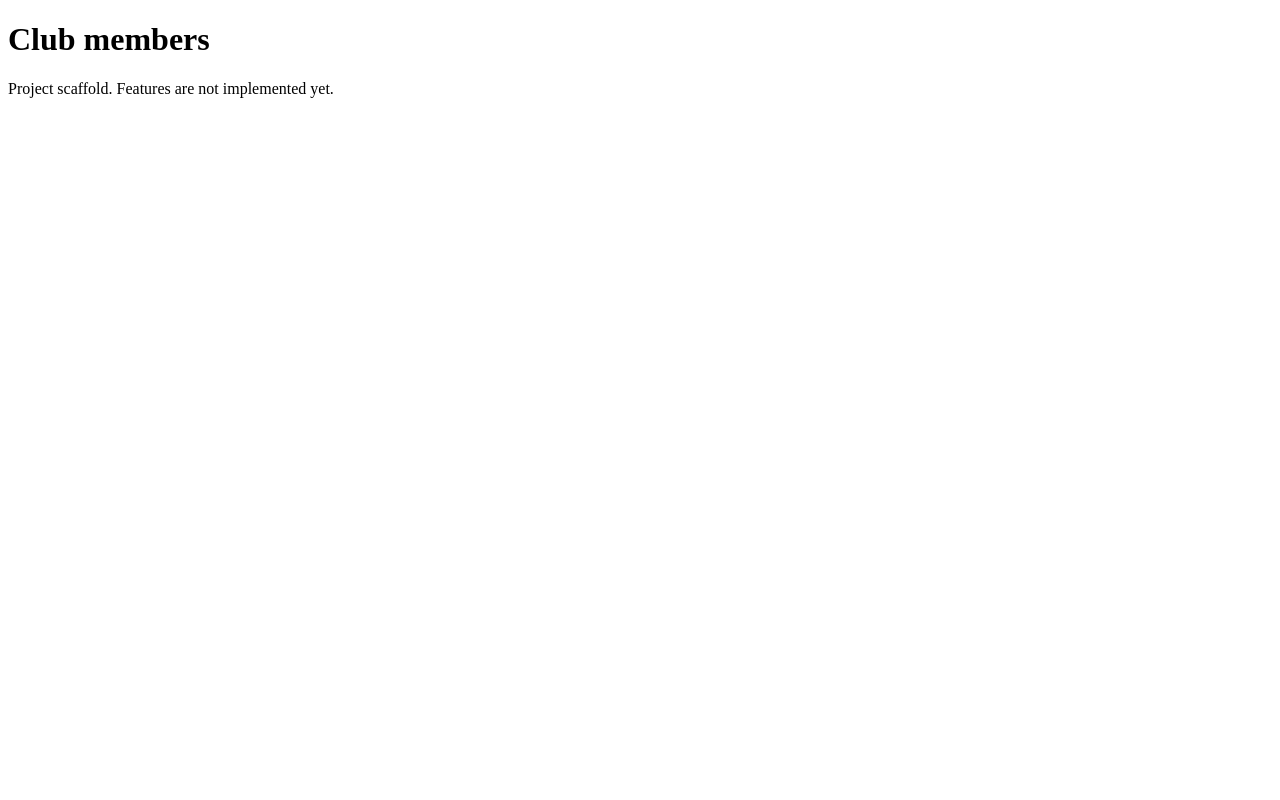
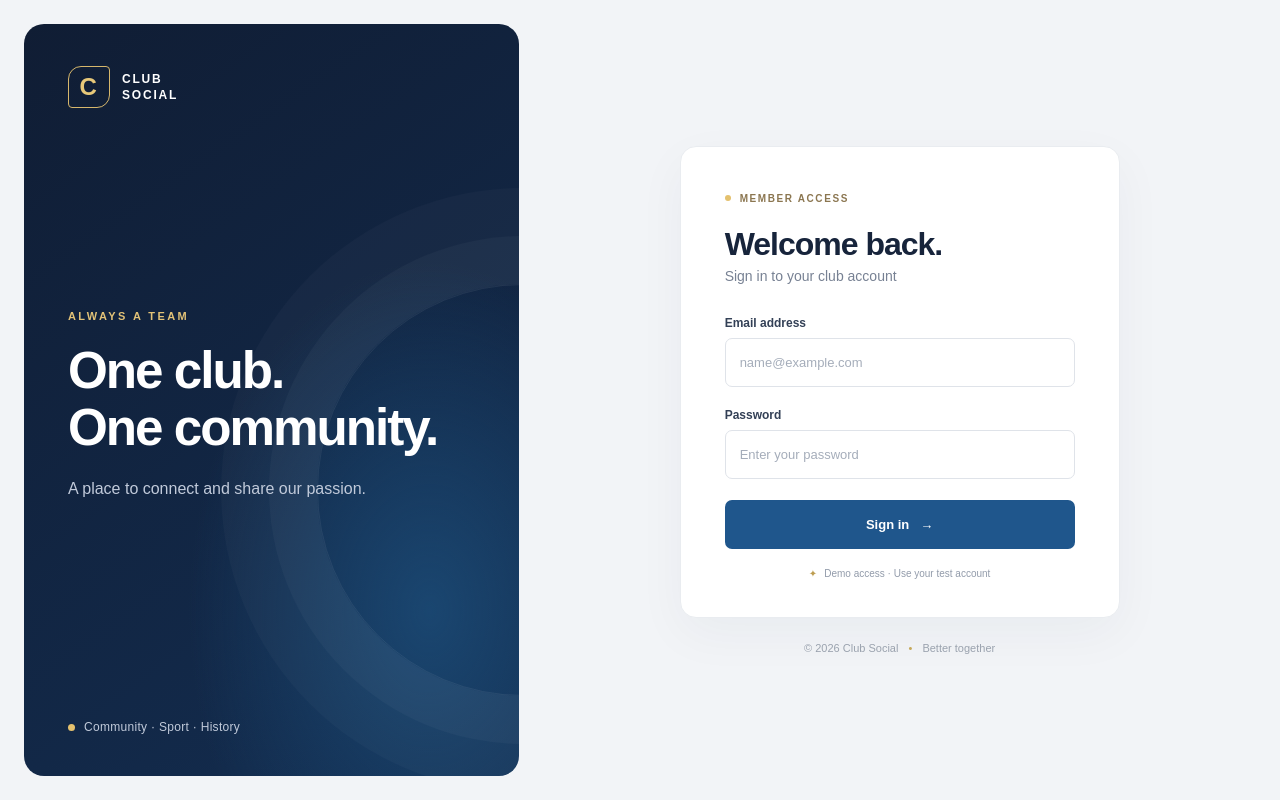
Before and after one commit to Joako-G/ProyectoCAI2, a React (Vite) app in the folder frontend/: page / in a window 1280 px wide. Built offline with nearby package versions, Linux system fonts and the light colour scheme.

Commit message:
feat(auth): add responsive demo login

```diff
--- a/frontend/src/App.tsx
+++ b/frontend/src/App.tsx
@@ -1,8 +1,83 @@
+import { FormEvent, useState } from 'react';
+import './app.css';
+
+interface LoginUser {
+  id: string;
+  name: string;
+  email: string;
+  role: string;
+}
+
+type LoginState = 'idle' | 'pending' | 'error' | 'success';
+
 export function App() {
+  const [email, setEmail] = useState('');
+  const [password, setPassword] = useState('');
+  const [state, setState] = useState<LoginState>('idle');
+  const [user, setUser] = useState<LoginUser | null>(null);
+
+  async function handleSubmit(event: FormEvent<HTMLFormElement>) {
+    event.preventDefault();
+    setState('pending');
+    setUser(null);
+    try {
+      const response = await fetch('/auth/login', {
+        method: 'POST',
+        headers: { 'Content-Type': 'application/json' },
+        body: JSON.stringify({ email, password }),
+      });
+      if (!response.ok) throw new Error('Login failed');
+      const result = (await response.json()) as { user: LoginUser };
+      setUser(result.user);
+      setPassword('');
+      setState('success');
+    } catch {
+      setState('error');
+    }
+  }
+
   return (
-    <main>
-      <h1>Club members</h1>
-      <p>Project scaffold. Features are not implemented yet.</p>
+    <main className="login-shell">
+      <aside className="brand-panel" aria-label="Club Social">
+        <div className="brand-lockup">
+          <span className="brand-mark" aria-hidden="true">C</span>
+          <span>CLUB<br />SOCIAL</span>
+        </div>
+        <div className="brand-message">
+          <span className="eyebrow">ALWAYS A TEAM</span>
+          <h1>One club.<br />One community.</h1>
+          <p>A place to connect and share our passion.</p>
+        </div>
+        <div className="brand-footer"><span className="gold-dot" /> Community · Sport · History</div>
+      </aside>
+
+      <section className="form-panel" aria-labelledby="login-title">
+        <div className="mobile-brand"><span className="brand-mark" aria-hidden="true">C</span> CLUB SOCIAL</div>
+        <div className="login-card">
+          <div className="card-kicker"><span /> MEMBER ACCESS</div>
+          <h2 id="login-title">Welcome back.</h2>
+          <p className="intro">Sign in to your club account</p>
+
+          {state === 'success' && user ? (
+            <div className="feedback success" role="status" aria-live="polite">
+              <span className="feedback-icon" aria-hidden="true">✓</span>
+              <div><strong>Welcome, {user.name}!</strong><p>You are signed in as {user.role}.</p></div>
+            </div>
+          ) : (
+            <form onSubmit={handleSubmit}>
+              <label htmlFor="email">Email address</label>
+              <input id="email" name="email" type="email" autoComplete="username" placeholder="name@example.com" required value={email} onChange={(event) => setEmail(event.target.value)} disabled={state === 'pending'} />
+              <label htmlFor="password">Password</label>
+              <input id="password" name="password" type="password" autoComplete="current-password" placeholder="Enter your password" required value={password} onChange={(event) => setPassword(event.target.value)} disabled={state === 'pending'} />
+              {state === 'error' && <p className="feedback error" role="alert">We could not sign you in. Check your details and try again.</p>}
+              <button type="submit" disabled={state === 'pending'}>{state === 'pending' ? <><span className="spinner" aria-hidden="true" />Signing in…</> : <>Sign in <span aria-hidden="true">→</span></>}</button>
+              <p className="demo-note"><span aria-hidden="true">✦</span> Demo access · Use your test account</p>
+            </form>
+          )}
+          {state === 'success' && <button className="secondary-button" onClick={() => { setState('idle'); setUser(null); }}>Back to sign in</button>}
+        </div>
+        <footer className="form-footer">© 2026 Club Social <span>•</span> Better together</footer>
+      </section>
     </main>
   );
 }
--- /dev/null
+++ b/frontend/src/app.css
@@ -0,0 +1,56 @@
+:root { font-family: Arial, sans-serif; color: #18253c; background: #f2f4f7; font-synthesis: none; text-rendering: optimizeLegibility; }
+* { box-sizing: border-box; }
+body { margin: 0; min-width: 320px; min-height: 100vh; }
+button, input { font: inherit; }
+.login-shell { min-height: 100vh; display: grid; grid-template-columns: minmax(300px, 0.82fr) 1.18fr; padding: 24px; gap: 24px; }
+.brand-panel { position: relative; display: flex; flex-direction: column; justify-content: space-between; min-height: calc(100vh - 48px); overflow: hidden; padding: 42px 44px; border-radius: 20px; color: white; background: radial-gradient(ellipse at 82% 78%, #1a4670 0, transparent 42%), linear-gradient(145deg, #101d34, #132d50); }
+.brand-panel::after { content: ''; position: absolute; width: 410px; height: 410px; border: 1px solid #ffffff12; border-radius: 50%; right: -210px; bottom: 80px; box-shadow: 0 0 0 48px #ffffff08, 0 0 0 96px #ffffff06; }
+.brand-lockup, .mobile-brand { display: flex; align-items: center; gap: 12px; font-weight: 800; font-size: 12px; letter-spacing: 1.8px; line-height: 1.35; }
+.brand-mark { display: grid; place-items: center; width: 42px; height: 42px; border: 1px solid #d6b76c; border-radius: 13px 4px 13px 4px; color: #e7c879; font: 800 24px Arial, sans-serif; }
+.brand-message { position: relative; z-index: 1; max-width: 430px; margin-top: -20px; }
+.eyebrow { color: #e2c277; font-size: 11px; letter-spacing: 2.4px; font-weight: 700; }
+.brand-message h1 { margin: 18px 0; font: 700 clamp(38px, 4vw, 58px)/1.12 Arial, sans-serif; letter-spacing: -2px; }
+.brand-message p { max-width: 330px; margin: 0; color: #c1cada; font-size: 16px; line-height: 1.7; }
+.brand-footer { display: flex; align-items: center; gap: 9px; color: #c1cada; font-size: 12px; letter-spacing: .3px; }
+.gold-dot, .card-kicker span { width: 7px; height: 7px; border-radius: 50%; background: #e4c16e; }
+.form-panel { display: flex; flex-direction: column; align-items: center; justify-content: center; padding: 36px 5vw; }
+.login-card { width: min(100%, 440px); padding: 46px 44px 38px; border: 1px solid #e9ecf0; border-radius: 16px; background: white; box-shadow: 0 16px 50px #15243b0b; }
+.card-kicker { display: flex; align-items: center; gap: 9px; color: #8b7650; font-size: 10px; font-weight: 700; letter-spacing: 1.6px; }
+.card-kicker span { width: 6px; height: 6px; }
+.login-card h2 { margin: 21px 0 5px; font: 800 32px/1.2 Arial, sans-serif; letter-spacing: -1px; color: #17243b; }
+.intro { margin: 0 0 32px; color: #778193; font-size: 14px; }
+form { display: flex; flex-direction: column; }
+form label { margin: 0 0 8px; color: #334056; font-size: 12px; font-weight: 700; }
+form input { height: 49px; width: 100%; margin: 0 0 21px; padding: 0 14px; border: 1px solid #dfe3e9; border-radius: 7px; outline: none; color: #19263c; background: #fff; font-size: 13px; transition: border-color .15s, box-shadow .15s; }
+form input::placeholder { color: #a5adba; }
+form input:focus { border-color: #245b91; box-shadow: 0 0 0 3px #245b911c; }
+form input:disabled { background: #f7f8fa; }
+form button, .secondary-button { display: flex; align-items: center; justify-content: center; gap: 11px; height: 49px; border: 0; border-radius: 7px; color: #fff; background: #1f568c; font-size: 13px; font-weight: 700; cursor: pointer; transition: background .15s, transform .15s; }
+form button:hover:not(:disabled) { background: #194777; transform: translateY(-1px); }
+form button:focus-visible, .secondary-button:focus-visible { outline: 3px solid #d9b960; outline-offset: 3px; }
+form button:disabled { cursor: wait; opacity: .8; }
+.demo-note { display: flex; justify-content: center; gap: 7px; margin: 19px 0 0; color: #929baa; font-size: 10px; }
+.demo-note span { color: #bd9d50; }
+.feedback { border-radius: 8px; padding: 13px; font-size: 13px; line-height: 1.5; }
+.error { margin: -5px 0 17px; color: #9e3535; background: #fff2f0; }
+.success { display: flex; gap: 12px; color: #255b47; background: #eff8f2; }
+.success p { margin: 3px 0 0; color: #537566; font-size: 12px; }
+.feedback-icon { display: grid; flex: 0 0 24px; height: 24px; place-items: center; border-radius: 50%; color: white; background: #459271; }
+.secondary-button { width: 100%; margin-top: 22px; color: #1f568c; border: 1px solid #dce5ee; background: white; }
+.secondary-button:hover { background: #f5f8fb; }
+.spinner { width: 15px; height: 15px; border: 2px solid #ffffff70; border-top-color: white; border-radius: 50%; animation: spin .7s linear infinite; }
+@keyframes spin { to { transform: rotate(360deg); } }
+.form-footer { margin-top: 24px; color: #9aa2ae; font-size: 11px; }
+.form-footer span { margin: 0 7px; color: #c6a95c; }
+.mobile-brand { display: none; }
+@media (max-width: 760px) {
+  .login-shell { min-height: 100svh; display: block; padding: 0; background: #f2f4f7; }
+  .brand-panel { display: none; }
+  .form-panel { min-height: 100svh; padding: 28px 20px; }
+  .mobile-brand { display: flex; align-self: flex-start; margin: 0 0 auto; color: #17243b; }
+  .mobile-brand .brand-mark { width: 36px; height: 36px; font-size: 20px; }
+  .login-card { margin: 28px 0 auto; padding: 35px 26px 30px; }
+  .login-card h2 { font-size: 29px; }
+  .form-footer { margin-top: 24px; }
+}
+@media (prefers-reduced-motion: reduce) { *, *::before, *::after { scroll-behavior: auto !important; animation-duration: .01ms !important; transition-duration: .01ms !important; } }
--- a/frontend/vite.config.ts
+++ b/frontend/vite.config.ts
@@ -3,4 +3,9 @@ import react from '@vitejs/plugin-react';
 
 export default defineConfig({
   plugins: [react()],
+  server: {
+    proxy: {
+      '/auth': 'http://localhost:3001',
+    },
+  },
 });
```
Also changed, not shown: 1 other file (tests, documents, lock files or other folders).
